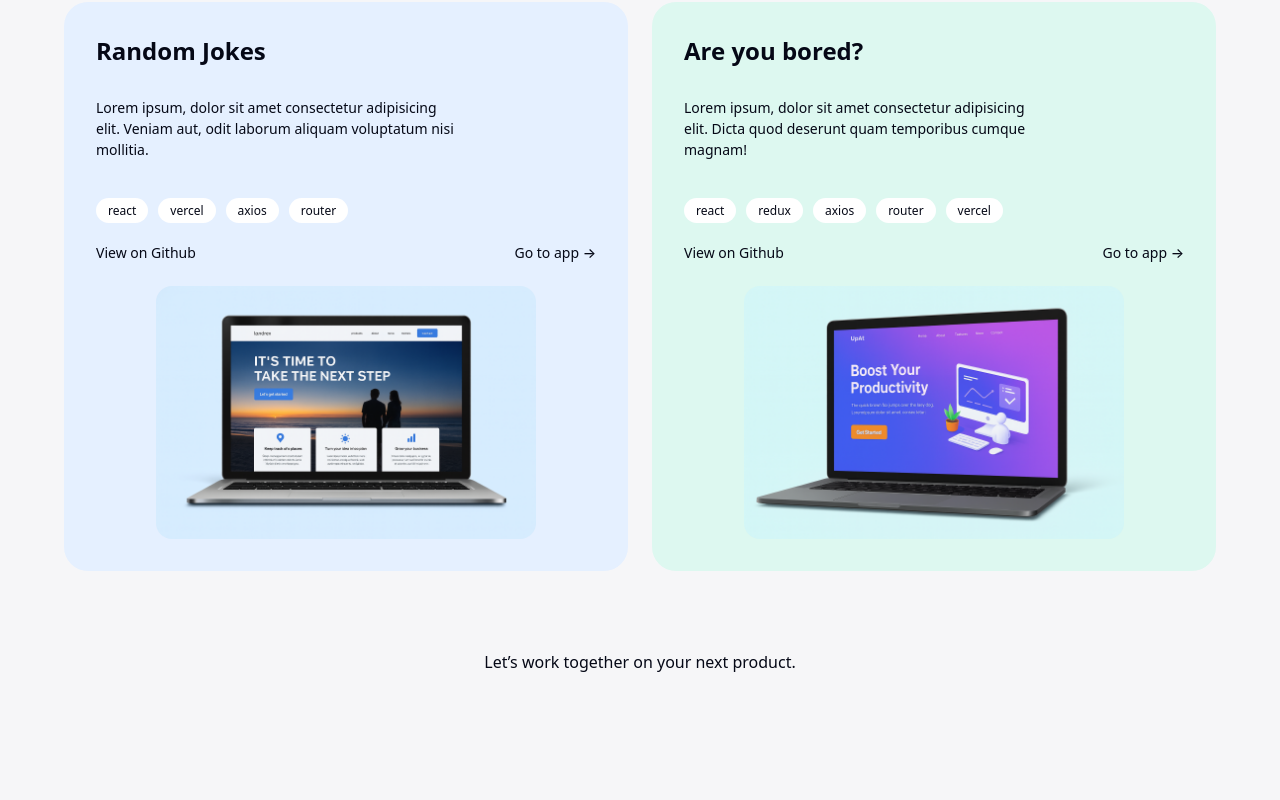
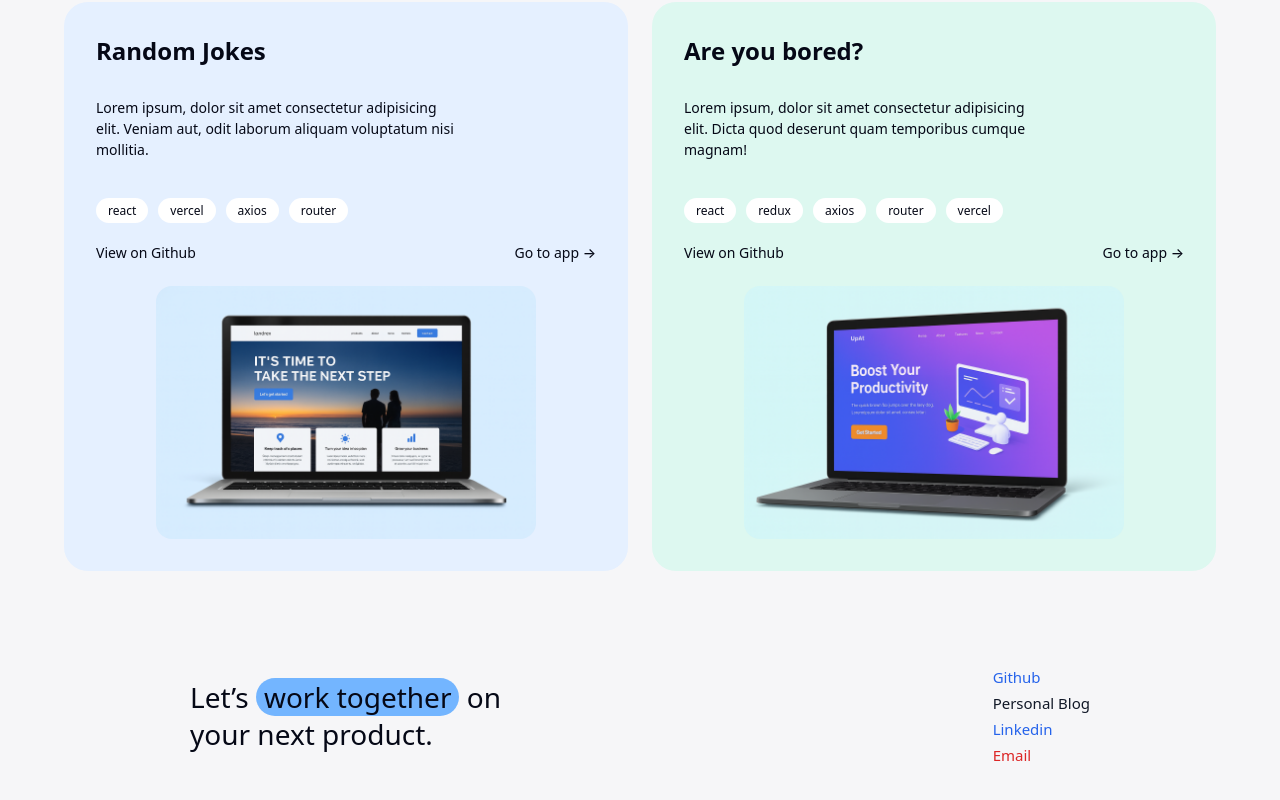
Before and after one commit to eylem-emel/portfolyo-main, a React (Vite) app: page / in a window 1280 px wide. Shown: the part 1185-1985 px from the top of the page. Before the commit the page ends 1938 px from the top, so only its background shows below. Built offline with nearby package versions, Linux system fonts and the light colour scheme.

Commit message:
refactor: Improve footer layout and styling for better accessibility and aesthetics

```diff
--- a/src/App.css
+++ b/src/App.css
@@ -1,4 +1,7 @@
-/* Uygulama genel container */
+/* =========================================================
+   APP WRAPPER
+   ========================================================= */
+
 .app {
   max-width: 1200px;
   margin: 0 auto;
@@ -7,7 +10,7 @@
 
 
 /* =========================================================
-   TOP BAR  (Dark Mode Switch + Language Button)
+   TOP BAR (Dark Mode Switch + Language Button)
    ========================================================= */
 
 .top-bar {
@@ -223,7 +226,7 @@
 
 
 /* =========================================================
-   PROJECTS — (Tasarıma birebir uygun)
+   PROJECTS — Tasarıma birebir uygun
    ========================================================= */
 
 .projects {
@@ -236,7 +239,6 @@
   gap: 24px;
 }
 
-/* Kartlar dikey sütun hâlinde */
 .project-card {
   border-radius: 24px;
   padding: 32px;
@@ -279,7 +281,7 @@
   margin-bottom: 24px;
 }
 
-/* Görsel en altta */
+/* Görsel en altta! */
 .project-image-wrapper {
   margin-top: auto;
   display: flex;
@@ -294,13 +296,70 @@
 
 
 /* =========================================================
-   FOOTER
+   FOOTER — Orantılı, yakın, estetik
    ========================================================= */
 
 .footer {
-  text-align: center;
-  font-size: 16px;
-  margin-top: 40px;
+  margin-top: 80px;
+  display: flex;
+  align-items: center;
+  justify-content: space-between;
+  gap: 48px;
+  max-width: 900px;
+  margin-left: auto;
+  margin-right: auto;
+}
+
+.footer-text {
+  font-size: 28px;
+  line-height: 1.3;
+  flex: 1;
+}
+
+.footer-highlight {
+  background: #73b5ff;
+  border-radius: 999px;
+  padding: 0 8px;
+}
+
+.footer-links {
+  display: flex;
+  flex-direction: column;
+  align-items: flex-start;
+  gap: 6px;
+  font-size: 15px;
+  flex-shrink: 0;
+}
+
+.footer-links a {
+  text-decoration: none;
+}
+
+/* Link renkleri */
+.footer-links a:nth-child(1),
+.footer-links a:nth-child(3) {
+  color: #2563eb;
+}
+
+.footer-links a:nth-child(2) {
+  color: #111827;
+}
+
+.footer-links a:nth-child(4) {
+  color: #dc2626;
+}
+
+@media (max-width: 600px) {
+  .footer {
+    flex-direction: column;
+    align-items: flex-start;
+    max-width: 100%;
+    gap: 20px;
+  }
+
+  .footer-text {
+    font-size: 24px;
+  }
 }
 
 
--- a/src/App.jsx
+++ b/src/App.jsx
@@ -24,8 +24,31 @@ function App() {
         <Profile profileSection={data.profileSection} />
         <Projects projectsSection={data.projectsSection} />
       </main>
+
+      {/* FOOTER */}
       <footer className="footer">
-        <p>Let’s work together on your next product.</p>
+        <p className="footer-text">
+          Let’s <span className="footer-highlight">work together</span> on
+          <br />
+          your next product.
+        </p>
+
+        <nav className="footer-links">
+          <a href="https://github.com" target="_blank" rel="noreferrer">
+            Github
+          </a>
+          <a href="#" target="_blank" rel="noreferrer">
+            Personal Blog
+          </a>
+          <a
+            href="https://linkedin.com"
+            target="_blank"
+            rel="noreferrer"
+          >
+            Linkedin
+          </a>
+          <a href="mailto:pratamaiosi@gmail.com">Email</a>
+        </nav>
       </footer>
     </div>
   );
```
